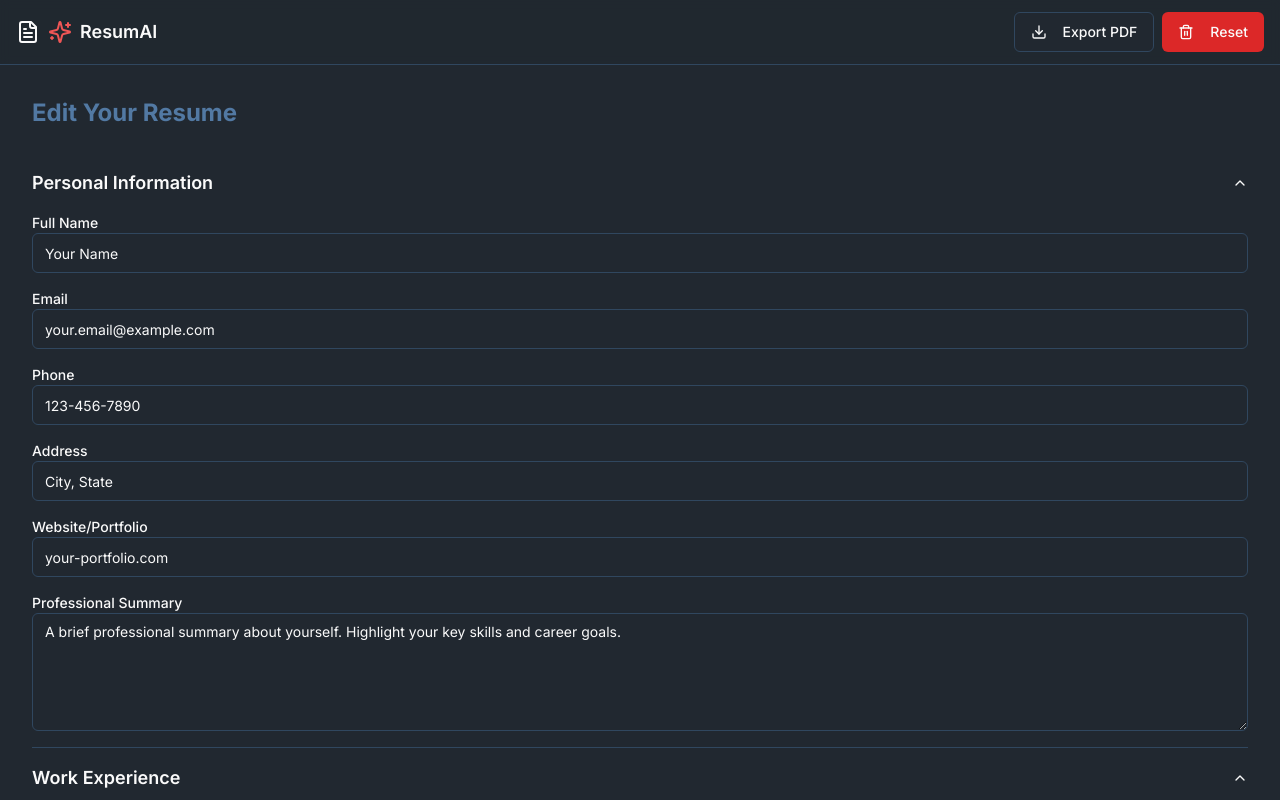
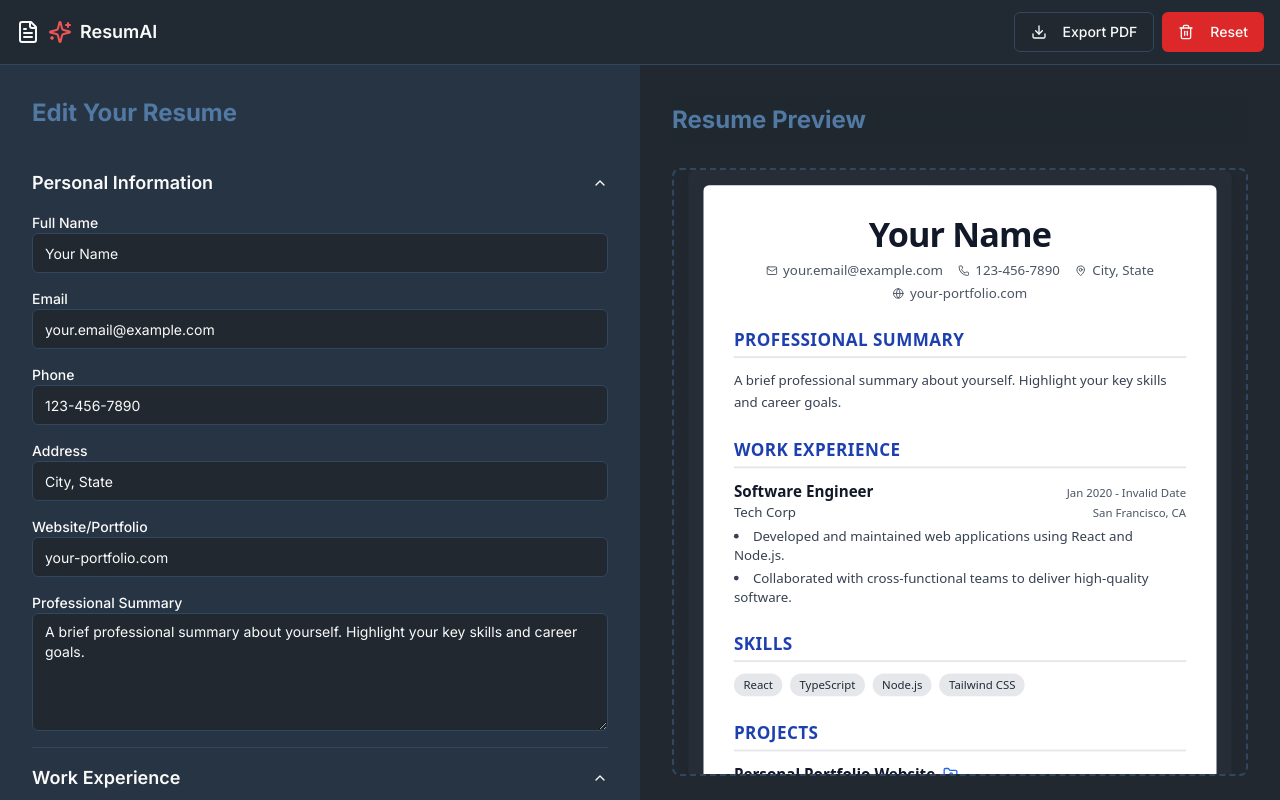
Before and after one commit to velumuthu/resumebuilder, a Next.js app: page / in a window 1280 px wide. Shown: the top 800 px of the page. Built offline with nearby package versions, Linux system fonts and the light colour scheme; what @genkit-ai/googleai, genkit would draw is missing.

Commit message:
make mobile responsive and fill the pages of the desktop

```diff
--- a/src/components/resume-builder.tsx
+++ b/src/components/resume-builder.tsx
@@ -140,8 +140,8 @@ export default function ResumeBuilder() {
   }
 
   return (
-    <div className="flex flex-col min-h-screen bg-background">
-      <header className="sticky top-0 z-10 w-full border-b bg-background/80 backdrop-blur-sm">
+    <div className="flex flex-col min-h-screen bg-secondary/40">
+      <header className="sticky top-0 z-30 w-full border-b bg-background/80 backdrop-blur-sm">
         <div className="container mx-auto flex h-16 items-center justify-between px-4">
           <div className="flex items-center gap-2 font-semibold text-lg">
             <FileText />
@@ -161,14 +161,18 @@ export default function ResumeBuilder() {
         </div>
       </header>
 
-      <main className="flex-1 container mx-auto p-4 md:p-8">
-        <div className="grid grid-cols-1 gap-8">
-          <div>
-            <ResumeForm resumeData={data} setResumeData={setData} />
+      <main className="flex-1 w-full">
+        <div className="grid grid-cols-1 lg:grid-cols-2 lg:h-[calc(100vh-4rem)]">
+          <div className="lg:overflow-y-auto">
+            <div className="p-4 md:p-8">
+              <ResumeForm resumeData={data} setResumeData={setData} />
+            </div>
           </div>
-          <div>
-            <h2 className="text-2xl font-bold text-primary mb-6">Resume Preview</h2>
-            <ResumePreview ref={previewRef} resumeData={data} />
+          <div className="bg-background lg:h-[calc(100vh-4rem)] lg:fixed lg:right-0 lg:top-16 lg:w-1/2">
+             <div className="p-4 md:p-8 h-full">
+                <h2 className="text-2xl font-bold text-primary mb-6 sticky top-0 bg-background/80 backdrop-blur-sm py-2 z-10">Resume Preview</h2>
+                <ResumePreview ref={previewRef} resumeData={data} />
+            </div>
           </div>
         </div>
       </main>
--- a/src/components/resume-preview.tsx
+++ b/src/components/resume-preview.tsx
@@ -11,8 +11,8 @@ interface ResumePreviewProps {
 
 const ResumePreview = forwardRef<HTMLDivElement, ResumePreviewProps>(({ resumeData }, ref) => {
   return (
-    <ScrollArea className="h-full rounded-lg border-2 border-dashed border-muted">
-       <div id="resume-preview" ref={ref} className="p-2 md:p-4 bg-card shadow-lg rounded-lg transform origin-top">
+    <ScrollArea className="h-[calc(100%-4rem)] rounded-lg border-2 border-dashed border-muted">
+       <div id="resume-preview" ref={ref} className="p-2 md:p-4 bg-card shadow-lg rounded-lg transform origin-top scale-95">
          <ProfessionalTemplate resumeData={resumeData} />
        </div>
     </ScrollArea>
```
